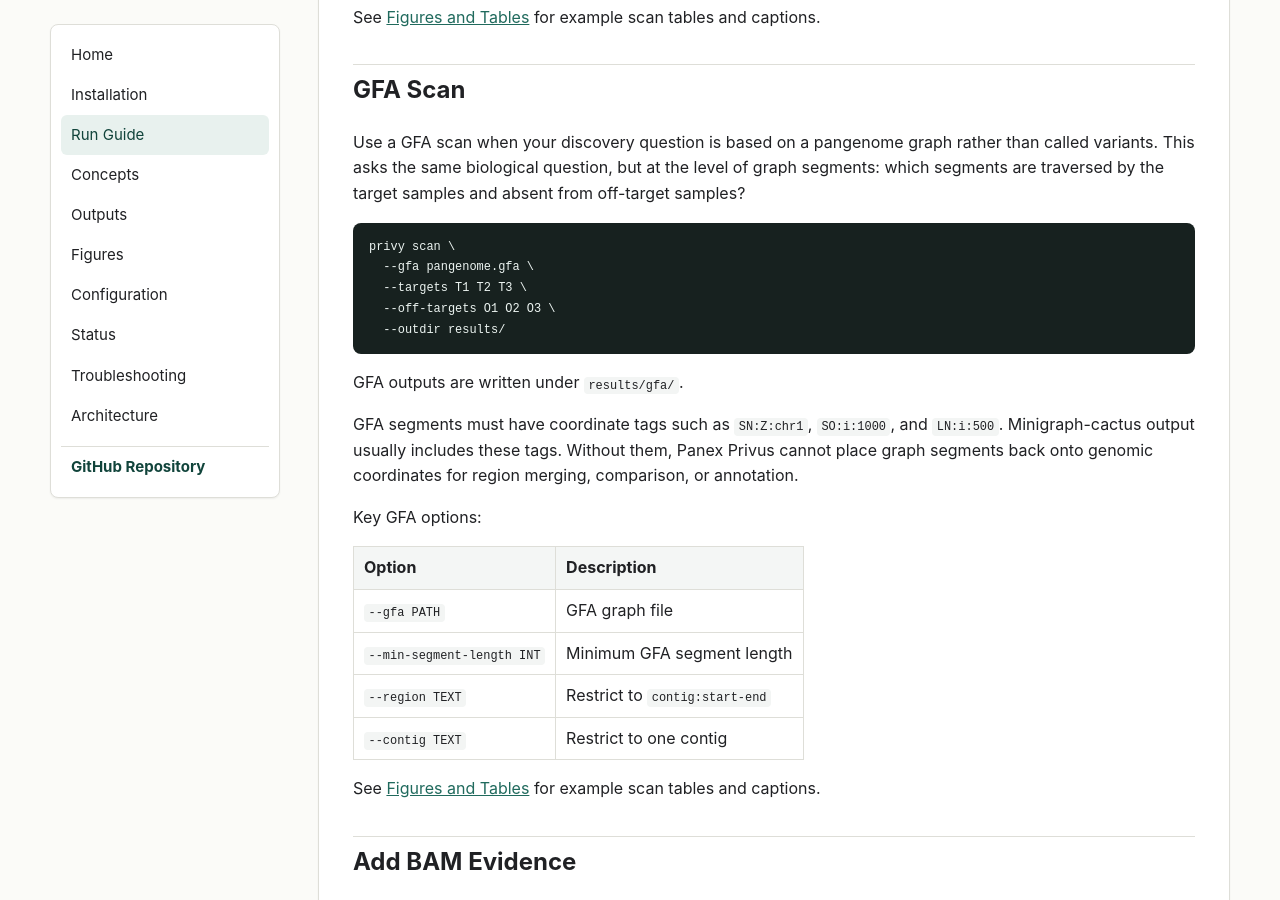
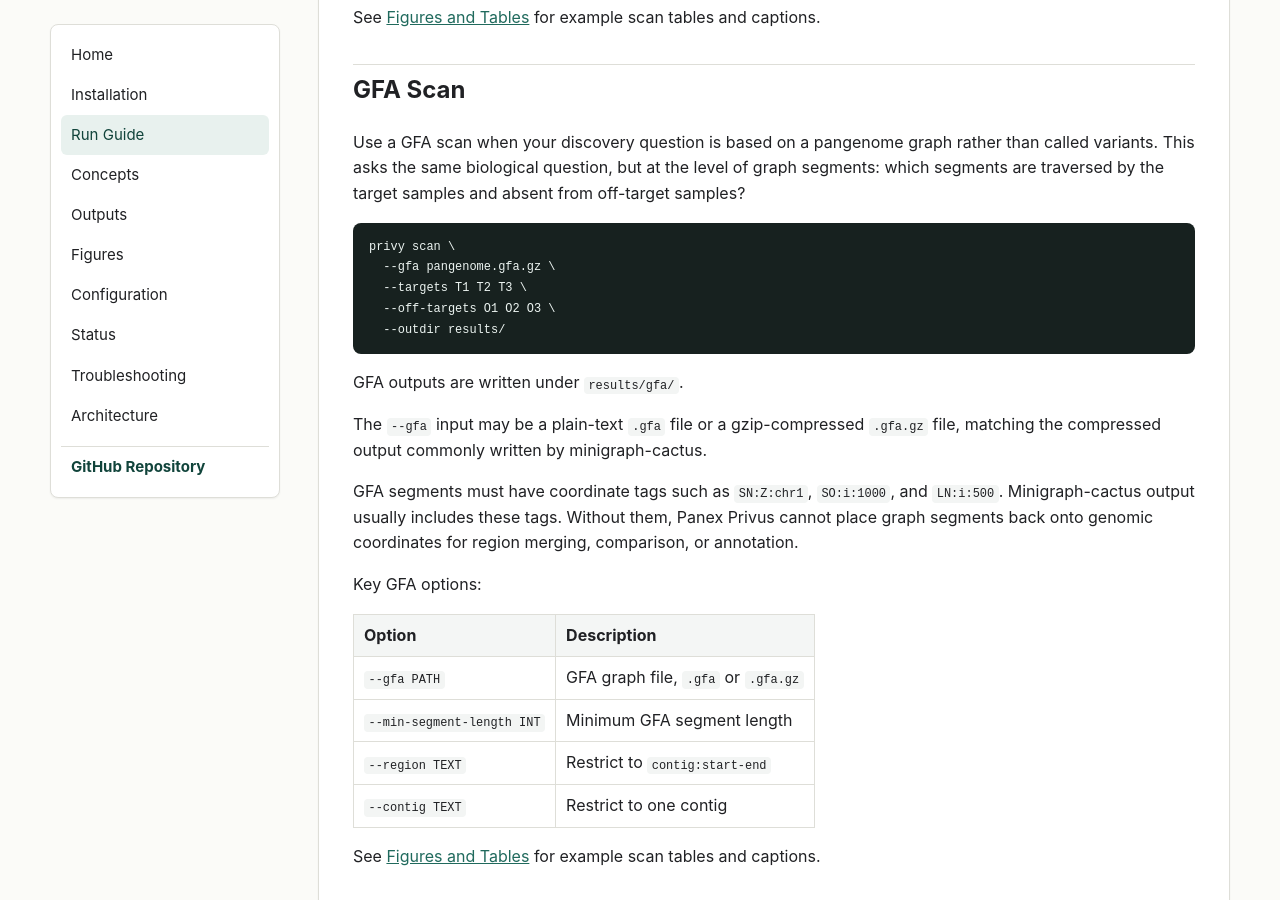
Before and after one commit to USDA-ARS-GBRU/Panex_Privus, a Jekyll site: the page built from docs/run-guide.md, in a window 1280 px wide and 900 px high, scrolled down 3103 px. Built offline with Jekyll 4.4.1, drawn with Linux system fonts in a browser that asks for light colours; some of the changed text lies outside the part shown.

Commit message:
Support gzip-compressed GFA inputs

````diff
--- a/docs/run-guide.md
+++ b/docs/run-guide.md
@@ -141,13 +141,17 @@
 
 ```bash
 privy scan \
-  --gfa pangenome.gfa \
+  --gfa pangenome.gfa.gz \
   --targets T1 T2 T3 \
   --off-targets O1 O2 O3 \
   --outdir results/
 ```
 
 GFA outputs are written under `results/gfa/`.
+
+The `--gfa` input may be a plain-text `.gfa` file or a gzip-compressed
+`.gfa.gz` file, matching the compressed output commonly written by
+minigraph-cactus.
 
 GFA segments must have coordinate tags such as `SN:Z:chr1`, `SO:i:1000`, and
 `LN:i:500`. Minigraph-cactus output usually includes these tags. Without them,
@@ -158,7 +162,7 @@
 
 | Option | Description |
 |--------|-------------|
-| `--gfa PATH` | GFA graph file |
+| `--gfa PATH` | GFA graph file, `.gfa` or `.gfa.gz` |
 | `--min-segment-length INT` | Minimum GFA segment length |
 | `--region TEXT` | Restrict to `contig:start-end` |
 | `--contig TEXT` | Restrict to one contig |
@@ -242,7 +246,7 @@
 ```bash
 privy scan \
   --vcf variants.vcf.gz \
-  --gfa pangenome.gfa \
+  --gfa pangenome.gfa.gz \
   --targets T1 T2 T3 \
   --off-targets O1 O2 O3 \
   --outdir results/
@@ -263,7 +267,7 @@
 
 ```bash
 privy pangenome \
-  --gfa pangenome.gfa \
+  --gfa pangenome.gfa.gz \
   --targets T1 T2 T3 \
   --outdir results/pangenome/
 ```
@@ -282,7 +286,7 @@
 
 ```bash
 privy pangenome \
-  --gfa pangenome.gfa \
+  --gfa pangenome.gfa.gz \
   --targets-file targets.txt \
   --off-targets-file off_targets.txt \
   --permutations 100 \
@@ -294,7 +298,7 @@
 
 ```bash
 privy pangenome \
-  --gfa pangenome.gfa \
+  --gfa pangenome.gfa.gz \
   --vcf variants.vcf.gz \
   --targets-file targets.txt \
   --outdir results/pangenome/
````
Also changed, not shown: docs/architecture.md (+1 -1 lines), docs/archive/longform-readme.md (+4 -4 lines), docs/installation.md (+6 -5 lines), docs/status.md (+1 -1 lines), docs/troubleshooting.md (+6 -3 lines), README.md, 6 other files.
